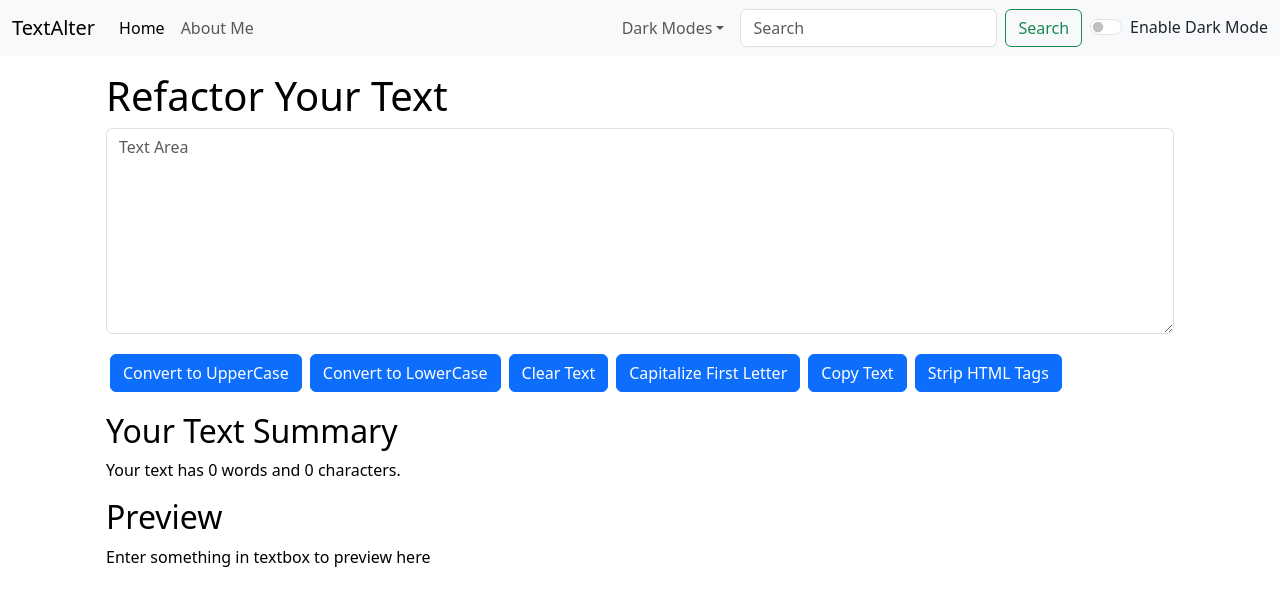
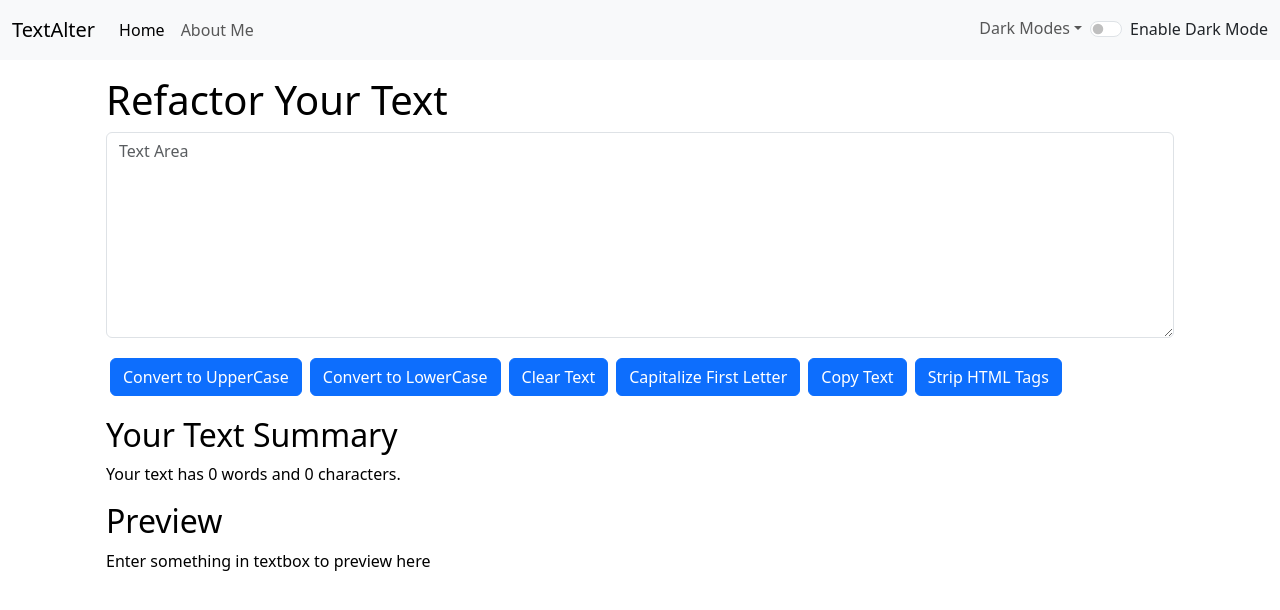
Before and after one commit to akshayghatiki311/text-alter, a React (Create React App) app: page / in a window 1280 px wide. Shown: the top 610 px of the page. Built offline with nearby package versions, Linux system fonts and the light colour scheme.

Commit message:
bug fixes

```diff
--- a/src/components/Navbar.js
+++ b/src/components/Navbar.js
@@ -31,7 +31,7 @@ function Navbar(props) {
               </ul>
   </li>*/}
           </ul>
-          <ul className={`navbar-nav text-${props.mode==='dark'?'light':'dark'}`}>
+          <ul className={`navbar-nav mb-1 text-${props.mode==='dark'?'light':'dark'}`}>
             <li className="nav-item dropdown">
               <a className="nav-link dropdown-toggle" href="/" role="button" data-bs-toggle="dropdown" aria-expanded="false">
                 Dark Modes
@@ -55,10 +55,10 @@ function Navbar(props) {
               </ul>
             </li>
           </ul>
-          <form className="d-flex mx-2" role="search">
+          {/*<form className="d-flex mx-2" role="search">
             <input className="form-control me-2" type="search" placeholder="Search" aria-label="Search"/>
             <button className="btn btn-outline-success" type="submit">Search</button>
-          </form>
+</form>*/}
         </div>
         <div className="form-check form-switch">
             <input className="form-check-input" onClick={props.toggleDarkMode} type="checkbox" role="switch" id="flexSwitchCheckDefault"/>
--- a/src/components/TextForm.js
+++ b/src/components/TextForm.js
@@ -69,7 +69,7 @@ function TextForm(props) {
         <div className="container my-3">
             <h1>{props.heading}</h1>
             <div className="mb-3">
-                <textarea className="form-control" value={text} style={{backgroundColor: props.mode==='dark'?'grey':'white',color: props.mode==='dark'?'white':'black'}} placeholder='Text Area' onChange={handleOnChange} id="exampleFormControlTextarea1" rows="8"></textarea>
+                <textarea className="form-control" value={text} style={{backgroundColor: props.mode==='dark'?'#60666e':'white',color: props.mode==='dark'?'white':'black'}} placeholder='Text Area' onChange={handleOnChange} id="exampleFormControlTextarea1" rows="8"></textarea>
             </div>
             <button className="btn btn-primary mx-1 my-1" onClick={text.length>0?handleUpperCase:handleNoText}>Convert to UpperCase</button>
             <button className="btn btn-primary mx-1 my-1" onClick={text.length>0?handleLowerCase:handleNoText}>Convert to LowerCase</button>
```
